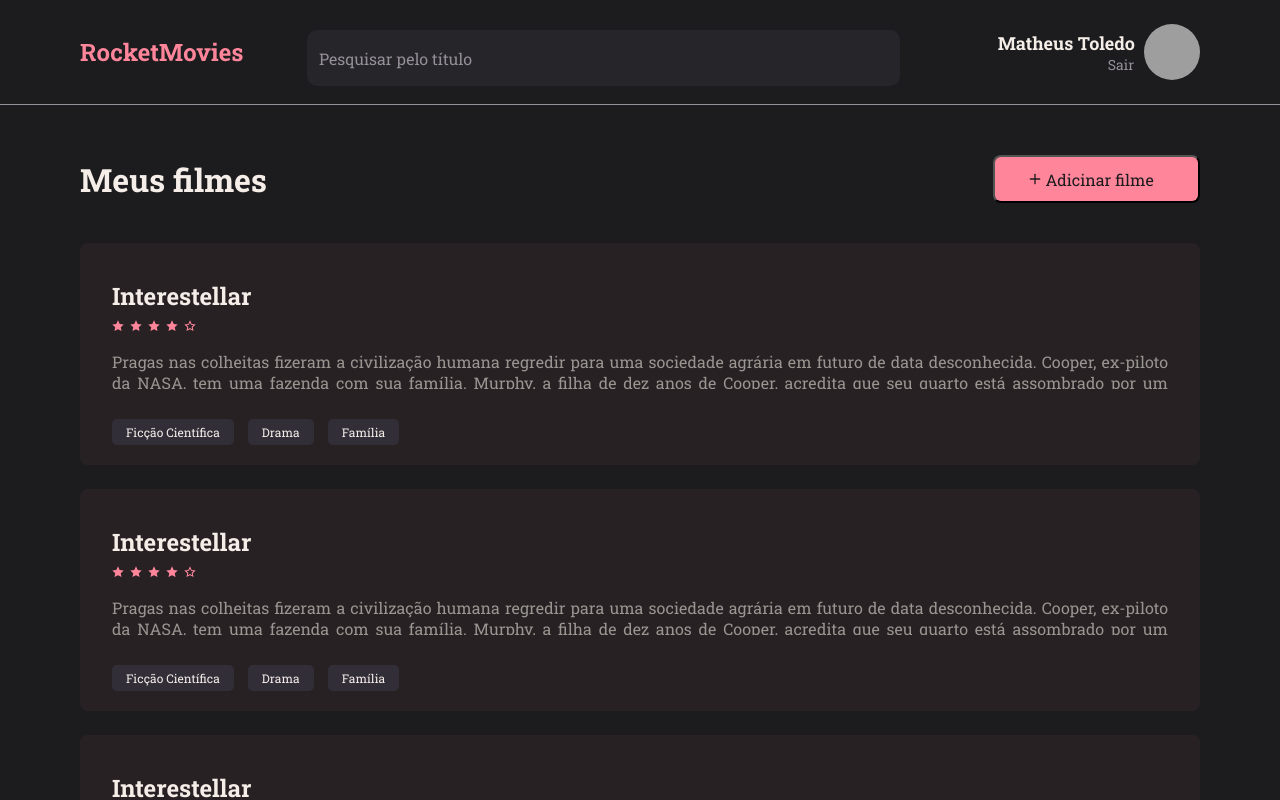
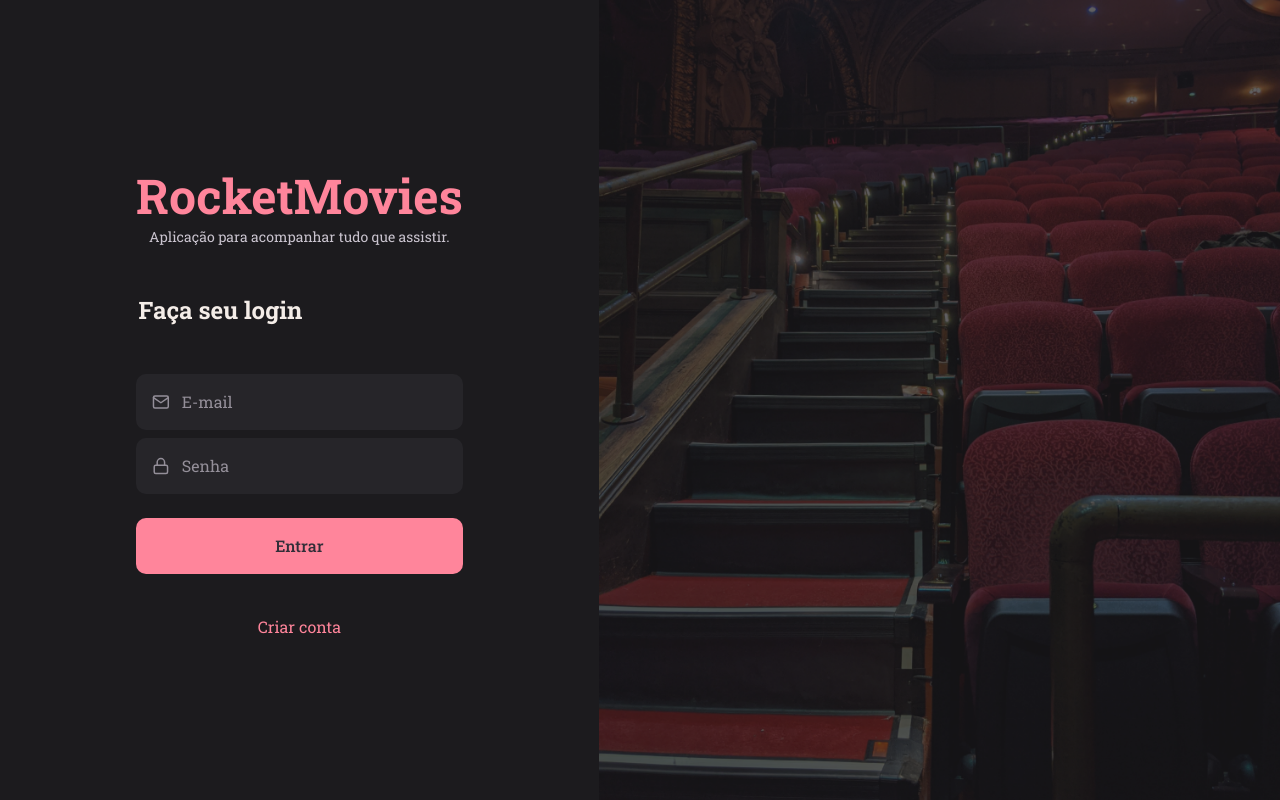
Before and after one commit to MatheusToledo246/RocketMovies, a React (Vite) app in the folder Rocket Movies/: page / in a window 1280 px wide. Shown: the top 800 px of the page. Built offline with nearby package versions, Linux system fonts and the light colour scheme; grey boxes are pictures that could not be loaded.

Commit message:
add SignIn

```diff
--- a/Rocket Movies/src/components/MiniStars/index.jsx
+++ /dev/null
@@ -1,18 +0,0 @@
-import { RiStarFill, RiStarLine } from 'react-icons/ri'
-import { Container } from './styles';
-
-
-
-export function MiniStar() {
-
-    return(
-        <Container>
-            <RiStarFill />
-            <RiStarFill />
-            <RiStarFill />
-            <RiStarFill />
-            <RiStarLine />
-        </Container>
-
-    )
-}
--- a/Rocket Movies/src/components/MiniStars/styles.js
+++ /dev/null
@@ -1,10 +0,0 @@
-import styled from "styled-components";
-
-export const Container = styled.div`
-     > svg {
-        width: 12px;
-        height: 12px;
-        margin: 8px 6px 0 0;
-    }
-     color: ${({ theme }) => theme.COLORS.RED};
-`;
--- /dev/null
+++ b/Rocket Movies/src/components/Note/index.jsx
@@ -0,0 +1,31 @@
+import { Container, MiniStars } from './styles';
+import { Tag } from '../Tags';
+
+import { RiStarFill, RiStarLine } from 'react-icons/ri'
+
+export function Note({ data, ...rest }) {
+    return(
+        <Container {...rest}>
+            <h1>{data.title}</h1>
+
+            <MiniStars>
+                <RiStarFill />
+                <RiStarFill />
+                <RiStarFill />
+                <RiStarFill />
+                <RiStarLine />
+            </MiniStars>
+
+            <h2>{data.content}</h2>
+
+            {
+                data.tags &&
+                <footer>
+                    {
+                        data.tags.map(tag => <Tag key={tag.id} title={tag.name} />)
+                    }
+                </footer>
+            }
+        </Container>
+    )
+}
--- /dev/null
+++ b/Rocket Movies/src/components/Note/styles.js
@@ -0,0 +1,52 @@
+import styled from "styled-components";
+
+export const Container = styled.button`
+    width: 100%;
+    background-color: ${({ theme }) => theme.COLORS.RED_900};
+
+    border: none;
+    border-radius: 10px;
+
+    padding: 22px;
+    margin-bottom: 16px;
+
+    align-items: start;
+
+    > h1 {
+        flex: 1;
+        text-align: left;
+        font-weight: 700;
+        font-size: 24px;
+        color: ${({ theme }) => theme.COLORS.WHITE};
+    }
+
+    > h2 {
+        height: 40px;
+        text-align: left;
+        margin: 15px 0;
+
+
+        font-weight: 400;
+        font-size: 16px;
+        overflow: hidden;
+
+        color: ${({ theme }) => theme.COLORS.GRAY_300};
+    }
+
+    > footer {
+        width: 100%;
+        display: flex;
+        margin-top: 24px;
+    }
+`;
+
+export const MiniStars = styled.div `
+    display: flex;
+    color: ${({ theme }) => theme.COLORS.RED};
+
+    > svg {
+        width: 12px;
+        height: 12px;
+        margin: 8px 6px 0 0;
+    }
+`;
--- a/Rocket Movies/src/components/Tags/index.jsx
+++ b/Rocket Movies/src/components/Tags/index.jsx
@@ -1,8 +1,8 @@
 import { Container } from "./styles";
 
-export function Tag({ title }) {
+export function Tag({ title, ...rest }) {
     return (
-        <Container>
+        <Container {...rest}>
             {title}
         </Container>
     )
--- a/Rocket Movies/src/main.jsx
+++ b/Rocket Movies/src/main.jsx
@@ -6,13 +6,13 @@ import theme from './styles/theme.js'
 
 import GlobalStyle from './styles/global.js';
 
-import { Home } from './pages/Home';
+import { SignIn } from './pages/SignIn'
 
 ReactDOM.createRoot(document.getElementById('root')).render(
   <React.StrictMode>
     <ThemeProvider theme={theme}>
     <GlobalStyle />
-    <Home />
+    <SignIn />
     </ThemeProvider>
   </React.StrictMode>
 )
--- a/Rocket Movies/src/pages/Home/index.jsx
+++ b/Rocket Movies/src/pages/Home/index.jsx
@@ -2,8 +2,7 @@ import {Container, Brand, Content, NewNote, Tags} from './styles'
 import { Header } from '../../components/Header';
 import {FiPlus} from 'react-icons/fi'
 
-import { Tag } from '../../components/Tags';
-import { MiniStar } from '../../components/MiniStars';
+import { Note } from '../../components/Note';
 
 
 
@@ -21,81 +20,83 @@ export function Home() {
             </Brand>
 
             <Content>
-                <h1>Interestellar</h1>
-                <MiniStar />
-                <p>
-                Pragas nas colheitas fizeram a civilização humana regredir para uma sociedade agrária em futuro de data desconhecida. Cooper, ex-piloto da NASA,
-                tem uma fazenda com sua família. Murphy, a filha de dez anos de Cooper, acredita que seu quarto está assombrado por um fantasma que tenta se comunicar
-                com ela. Pai e filha descobrem que o "fantasma" é uma inteligência desconhecida que está enviando mensagens codificadas através de radiação gravitacional,
-                deixando coordenadas em binário que os levam até uma instalação secreta da NASA liderada pelo professor John Brand. O cientista revela que um buraco de minhoca
-                foi aberto perto de Saturno e que ele leva a planetas que podem oferecer condições de sobrevivência para a espécie humana. As "missões Lázaro" enviadas anos
-                antes identificaram três planetas potencialmente habitáveis orbitando o buraco negro Gargântua: Miller, Edmunds e Mann – nomeados em homenagem aos astronautas
-                que os pesquisaram. Brand recruta Cooper para pilotar a nave espacial Endurance e recuperar os dados dos astronautas; se um dos planetas se mostrar habitável,
-                a humanidade irá seguir para ele na instalação da NASA, que é na realidade uma enorme estação espacial. A partida de Cooper devasta Murphy.
+                <Note data={{
+                    title: 'Interestellar',
+                    content: `
+                    Pragas nas colheitas fizeram a civilização humana regredir para uma sociedade agrária em futuro de data desconhecida. Cooper, ex-piloto da NASA, tem uma
+                    fazenda com sua família. Murphy, a filha de dez anos de Cooper, acredita que seu quarto está assombrado por um fantasma que tenta se comunicar com ela.
+                    Pai e filha descobrem que o "fantasma" é uma inteligência desconhecida que está enviando mensagens codificadas através de radiação gravitacional, deixando
+                    coordenadas em binário que os levam até uma instalação secreta da NASA liderada pelo professor John Brand. O cientista revela que um buraco de minhoca foi
+                    aberto perto de Saturno e que ele leva a planetas que podem oferecer condições de sobrevivência para a espécie humana. As "missões Lázaro" enviadas anos
+                    antes identificaram três planetas potencialmente habitáveis orbitando o buraco negro Gargântua: Miller, Edmunds e Mann – nomeados em homenagem aos
+                    astronautas que os pesquisaram. Brand recruta Cooper para pilotar a nave espacial Endurance e recuperar os dados dos astronautas; se um dos planetas
+                    se mostrar habitável, a humanidade irá seguir para ele na instalação da NASA, que é na realidade uma enorme estação espacial. A partida de Cooper
+                    devasta Murphy.
+                    Além de Cooper, a tripulação da Endurance é formada pela bióloga Amelia, filha de Brand; o cientista Romilly, o físico planetário Doyle, além dos robôs
+                    TARS e CASE. Eles entram no buraco de minhoca e se dirigem a Miller, porém descobrem que o planeta possui enorme dilatação gravitacional temporal por estar
+                    tão perto de Gargântua: cada hora na superfície equivale a sete anos na Terra. Eles entram em Miller e descobrem que é inóspito já que é coberto por um
+                    oceano raso e agitado por ondas enormes. Uma onda atinge a tripulação enquanto Amelia tenta recuperar os dados de Miller, matando Doyle e atrasando a
+                    partida. Ao voltarem para a Endurance, Cooper e Amelia descobrem que 23 anos se passaram.
+                    `,
+                    tags: [
+                        { id: '1', name: 'Ficção Científica'},
+                        { id: '2', name: 'Drama'},
+                        { id: '3', name: 'Família'}
+                      ]
+                    }}
+                     />
 
-                Além de Cooper, a tripulação da Endurance é formada pela bióloga Amelia, filha de Brand; o cientista Romilly, o físico planetário Doyle, além dos robôs TARS e CASE.
-                Eles entram no buraco de minhoca e se dirigem a Miller, porém descobrem que o planeta possui enorme dilatação gravitacional temporal por estar tão perto de Gargântua:
-                cada hora na superfície equivale a sete anos na Terra. Eles entram em Miller e descobrem que é inóspito já que é coberto por um oceano raso e agitado por ondas enormes.
-                Uma onda atinge a tripulação enquanto Amelia tenta recuperar os dados de Miller, matando Doyle e atrasando a partida. Ao voltarem para a Endurance, Cooper e Amelia
-                descobrem que 23 anos se passaram.
-                </p>
-                <Tags>
-                    <Tag title="Ficção Científica" />
-                    < Tag title="Drama" />
-                    <Tag title="Família" />
-                </Tags>
-            </Content>
+<Note data={{
+                    title: 'Interestellar',
+                    content: `
+                    Pragas nas colheitas fizeram a civilização humana regredir para uma sociedade agrária em futuro de data desconhecida. Cooper, ex-piloto da NASA, tem uma
+                    fazenda com sua família. Murphy, a filha de dez anos de Cooper, acredita que seu quarto está assombrado por um fantasma que tenta se comunicar com ela.
+                    Pai e filha descobrem que o "fantasma" é uma inteligência desconhecida que está enviando mensagens codificadas através de radiação gravitacional, deixando
+                    coordenadas em binário que os levam até uma instalação secreta da NASA liderada pelo professor John Brand. O cientista revela que um buraco de minhoca foi
+                    aberto perto de Saturno e que ele leva a planetas que podem oferecer condições de sobrevivência para a espécie humana. As "missões Lázaro" enviadas anos
+                    antes identificaram três planetas potencialmente habitáveis orbitando o buraco negro Gargântua: Miller, Edmunds e Mann – nomeados em homenagem aos
+                    astronautas que os pesquisaram. Brand recruta Cooper para pilotar a nave espacial Endurance e recuperar os dados dos astronautas; se um dos planetas
+                    se mostrar habitável, a humanidade irá seguir para ele na instalação da NASA, que é na realidade uma enorme estação espacial. A partida de Cooper
+                    devasta Murphy.
+                    Além de Cooper, a tripulação da Endurance é formada pela bióloga Amelia, filha de Brand; o cientista Romilly, o físico planetário Doyle, além dos robôs
+                    TARS e CASE. Eles entram no buraco de minhoca e se dirigem a Miller, porém descobrem que o planeta possui enorme dilatação gravitacional temporal por estar
+                    tão perto de Gargântua: cada hora na superfície equivale a sete anos na Terra. Eles entram em Miller e descobrem que é inóspito já que é coberto por um
+                    oceano raso e agitado por ondas enormes. Uma onda atinge a tripulação enquanto Amelia tenta recuperar os dados de Miller, matando Doyle e atrasando a
+                    partida. Ao voltarem para a Endurance, Cooper e Amelia descobrem que 23 anos se passaram.
+                    `,
+                    tags: [
+                        { id: '1', name: 'Ficção Científica'},
+                        { id: '2', name: 'Drama'},
+                        { id: '3', name: 'Família'}
+                      ]
+                    }}
+                     />
 
-            <Content>
-                <h1>Interestellar</h1>
-                <MiniStar />
-                <p>
-                Pragas nas colheitas fizeram a civilização humana regredir para uma sociedade agrária em futuro de data desconhecida. Cooper, ex-piloto da NASA,
-                tem uma fazenda com sua família. Murphy, a filha de dez anos de Cooper, acredita que seu quarto está assombrado por um fantasma que tenta se comunicar
-                com ela. Pai e filha descobrem que o "fantasma" é uma inteligência desconhecida que está enviando mensagens codificadas através de radiação gravitacional,
-                deixando coordenadas em binário que os levam até uma instalação secreta da NASA liderada pelo professor John Brand. O cientista revela que um buraco de minhoca
-                foi aberto perto de Saturno e que ele leva a planetas que podem oferecer condições de sobrevivência para a espécie humana. As "missões Lázaro" enviadas anos
-                antes identificaram três planetas potencialmente habitáveis orbitando o buraco negro Gargântua: Miller, Edmunds e Mann – nomeados em homenagem aos astronautas
-                que os pesquisaram. Brand recruta Cooper para pilotar a nave espacial Endurance e recuperar os dados dos astronautas; se um dos planetas se mostrar habitável,
-                a humanidade irá seguir para ele na instalação da NASA, que é na realidade uma enorme estação espacial. A partida de Cooper devasta Murphy.
-
-                Além de Cooper, a tripulação da Endurance é formada pela bióloga Amelia, filha de Brand; o cientista Romilly, o físico planetário Doyle, além dos robôs TARS e CASE.
-                Eles entram no buraco de minhoca e se dirigem a Miller, porém descobrem que o planeta possui enorme dilatação gravitacional temporal por estar tão perto de Gargântua:
-                cada hora na superfície equivale a sete anos na Terra. Eles entram em Miller e descobrem que é inóspito já que é coberto por um oceano raso e agitado por ondas enormes.
-                Uma onda atinge a tripulação enquanto Amelia tenta recuperar os dados de Miller, matando Doyle e atrasando a partida. Ao voltarem para a Endurance, Cooper e Amelia
-                descobrem que 23 anos se passaram.
-                </p>
-                <Tags>
-                    <Tag title="Ficção Científica" />
-                    < Tag title="Drama" />
-                    <Tag title="Família" />
-                </Tags>
-            </Content>
-
-            <Content>
-                <h1>Interestellar</h1>
-                <MiniStar />
-                <p>
-                Pragas nas colheitas fizeram a civilização humana regredir para uma sociedade agrária em futuro de data desconhecida. Cooper, ex-piloto da NASA,
-                tem uma fazenda com sua família. Murphy, a filha de dez anos de Cooper, acredita que seu quarto está assombrado por um fantasma que tenta se comunicar
-                com ela. Pai e filha descobrem que o "fantasma" é uma inteligência desconhecida que está enviando mensagens codificadas através de radiação gravitacional,
-                deixando coordenadas em binário que os levam até uma instalação secreta da NASA liderada pelo professor John Brand. O cientista revela que um buraco de minhoca
-                foi aberto perto de Saturno e que ele leva a planetas que podem oferecer condições de sobrevivência para a espécie humana. As "missões Lázaro" enviadas anos
-                antes identificaram três planetas potencialmente habitáveis orbitando o buraco negro Gargântua: Miller, Edmunds e Mann – nomeados em homenagem aos astronautas
-                que os pesquisaram. Brand recruta Cooper para pilotar a nave espacial Endurance e recuperar os dados dos astronautas; se um dos planetas se mostrar habitável,
-                a humanidade irá seguir para ele na instalação da NASA, que é na realidade uma enorme estação espacial. A partida de Cooper devasta Murphy.
-
-                Além de Cooper, a tripulação da Endurance é formada pela bióloga Amelia, filha de Brand; o cientista Romilly, o físico planetário Doyle, além dos robôs TARS e CASE.
-                Eles entram no buraco de minhoca e se dirigem a Miller, porém descobrem que o planeta possui enorme dilatação gravitacional temporal por estar tão perto de Gargântua:
-                cada hora na superfície equivale a sete anos na Terra. Eles entram em Miller e descobrem que é inóspito já que é coberto por um oceano raso e agitado por ondas enormes.
-                Uma onda atinge a tripulação enquanto Amelia tenta recuperar os dados de Miller, matando Doyle e atrasando a partida. Ao voltarem para a Endurance, Cooper e Amelia
-                descobrem que 23 anos se passaram.
-                </p>
-                <Tags>
-                    <Tag title="Ficção Científica" />
-                    < Tag title="Drama" />
-                    <Tag title="Família" />
-                </Tags>
+<Note data={{
+                    title: 'Interestellar',
+                    content: `
+                    Pragas nas colheitas fizeram a civilização humana regredir para uma sociedade agrária em futuro de data desconhecida. Cooper, ex-piloto da NASA, tem uma
+                    fazenda com sua família. Murphy, a filha de dez anos de Cooper, acredita que seu quarto está assombrado por um fantasma que tenta se comunicar com ela.
+                    Pai e filha descobrem que o "fantasma" é uma inteligência desconhecida que está enviando mensagens codificadas através de radiação gravitacional, deixando
+                    coordenadas em binário que os levam até uma instalação secreta da NASA liderada pelo professor John Brand. O cientista revela que um buraco de minhoca foi
+                    aberto perto de Saturno e que ele leva a planetas que podem oferecer condições de sobrevivência para a espécie humana. As "missões Lázaro" enviadas anos
+                    antes identificaram três planetas potencialmente habitáveis orbitando o buraco negro Gargântua: Miller, Edmunds e Mann – nomeados em homenagem aos
+                    astronautas que os pesquisaram. Brand recruta Cooper para pilotar a nave espacial Endurance e recuperar os dados dos astronautas; se um dos planetas
+                    se mostrar habitável, a humanidade irá seguir para ele na instalação da NASA, que é na realidade uma enorme estação espacial. A partida de Cooper
+                    devasta Murphy.
+                    Além de Cooper, a tripulação da Endurance é formada pela bióloga Amelia, filha de Brand; o cientista Romilly, o físico planetário Doyle, além dos robôs
+                    TARS e CASE. Eles entram no buraco de minhoca e se dirigem a Miller, porém descobrem que o planeta possui enorme dilatação gravitacional temporal por estar
+                    tão perto de Gargântua: cada hora na superfície equivale a sete anos na Terra. Eles entram em Miller e descobrem que é inóspito já que é coberto por um
+                    oceano raso e agitado por ondas enormes. Uma onda atinge a tripulação enquanto Amelia tenta recuperar os dados de Miller, matando Doyle e atrasando a
+                    partida. Ao voltarem para a Endurance, Cooper e Amelia descobrem que 23 anos se passaram.
+                    `,
+                    tags: [
+                        { id: '1', name: 'Ficção Científica'},
+                        { id: '2', name: 'Drama'},
+                        { id: '3', name: 'Família'}
+                      ]
+                    }}
+                     />
             </Content>
 
             </Container>
--- a/Rocket Movies/src/pages/Home/styles.js
+++ b/Rocket Movies/src/pages/Home/styles.js
@@ -14,36 +14,9 @@ export const Brand = styled.div`
 
 `;
 
-export const Content = styled.button`
-    height: 222px;
-    margin: 0 80px 24px;
-    padding-bottom: 24px;
-
-    border-radius: 8px;
-    background-color: ${({ theme }) => theme.COLORS.RED_900};
-    border: none;
-
-    color: ${({ theme }) => theme.COLORS.WHITE};
-    padding: 0 32px;
-    text-align: justify;
-
-    > h1 {
-        padding-top: 32px;
-        max-width: 500;
-        font-size: 24px;
-    }
-
-    > p {
-        font-size: 16px;
-        height: 38px;
-        overflow: hidden;
-
-        margin: 15px 0 30px;
-        text-align: justify;
-        color: ${({ theme }) => theme.COLORS.GRAY_300};
-    }
-
-
+export const Content = styled.div`
+    padding: 0 64px;
+    overflow-y: auto;
 
 `;
 export const NewNote = styled.button`
--- /dev/null
+++ b/Rocket Movies/src/pages/SignIn/index.jsx
@@ -0,0 +1,42 @@
+import { FiMail, FiLock } from 'react-icons/fi'
+
+import { Input } from '../../components/Input'
+import { Button } from '../../components/Button'
+
+import { Container, Form, Img } from './styles';
+
+
+export function SignIn() {
+    return(
+        <Container>
+            <Form>
+                <h1>RocketMovies</h1>
+                <p>Aplicação para acompanhar tudo que assistir.</p>
+
+                <h2>Faça seu login</h2>
+
+                <Input
+                    placeholder="E-mail"
+                    type="text"
+                    icon={FiMail}
+                />
+
+
+                <Input
+                    placeholder="Senha"
+                    type="password"
+                    icon={FiLock}
+                />
+
+
+                <Button title="Entrar" />
+
+                <a href="#">
+                    Criar conta
+                </a>
+            </Form>
+
+            <Img />
+        </Container>
+    );
+}
--- /dev/null
+++ b/Rocket Movies/src/pages/SignIn/styles.js
@@ -0,0 +1,47 @@
+import styled from "styled-components";
+import ImgPng from '../../assets/img.png';
+
+export const Container = styled.div`
+    height: 100vh;
+
+    display: flex;
+    align-items: stretch;
+`;
+
+export const Form = styled.form`
+    padding: 0 136px;
+
+    display: flex;
+    flex-direction: column;
+    justify-content: center;
+    align-items: center;
+
+    text-align: justify;
+
+    >h1 {
+        font-size: 48px;
+        color: ${({ theme }) => theme.COLORS.RED};
+    }
+
+    > h2 {
+        font-size: 24px;
+        margin: 48px 0;
+        margin-left: -158px;
+    }
+
+    > p {
+        font-size: 14px;
+        color: ${({ theme }) => theme.COLORS.GRAY};
+    }
+
+    > a {
+        margin-top: 42px;
+        color: ${({ theme }) => theme.COLORS.RED};
+    }
+`;
+
+export const Img = styled.div`
+    flex: 1;
+    background: url(${ImgPng}) no-repeat center center;
+    background-size: cover;
+`;
--- a/Rocket Movies/src/styles/theme.js
+++ b/Rocket Movies/src/styles/theme.js
@@ -9,7 +9,7 @@ export default {
       RED: "#FF859B",
       RED_900: "RGB(255, 133, 155, 5%)",
 
-
+      GRAY: "#CAC4CF",
       GRAY_100: "#948F99",
       GRAY_300: "#999591",
       WHITE: "#F4EDE8",
```
Also changed, not shown: Rocket Movies/src/assets/img.png (added).
